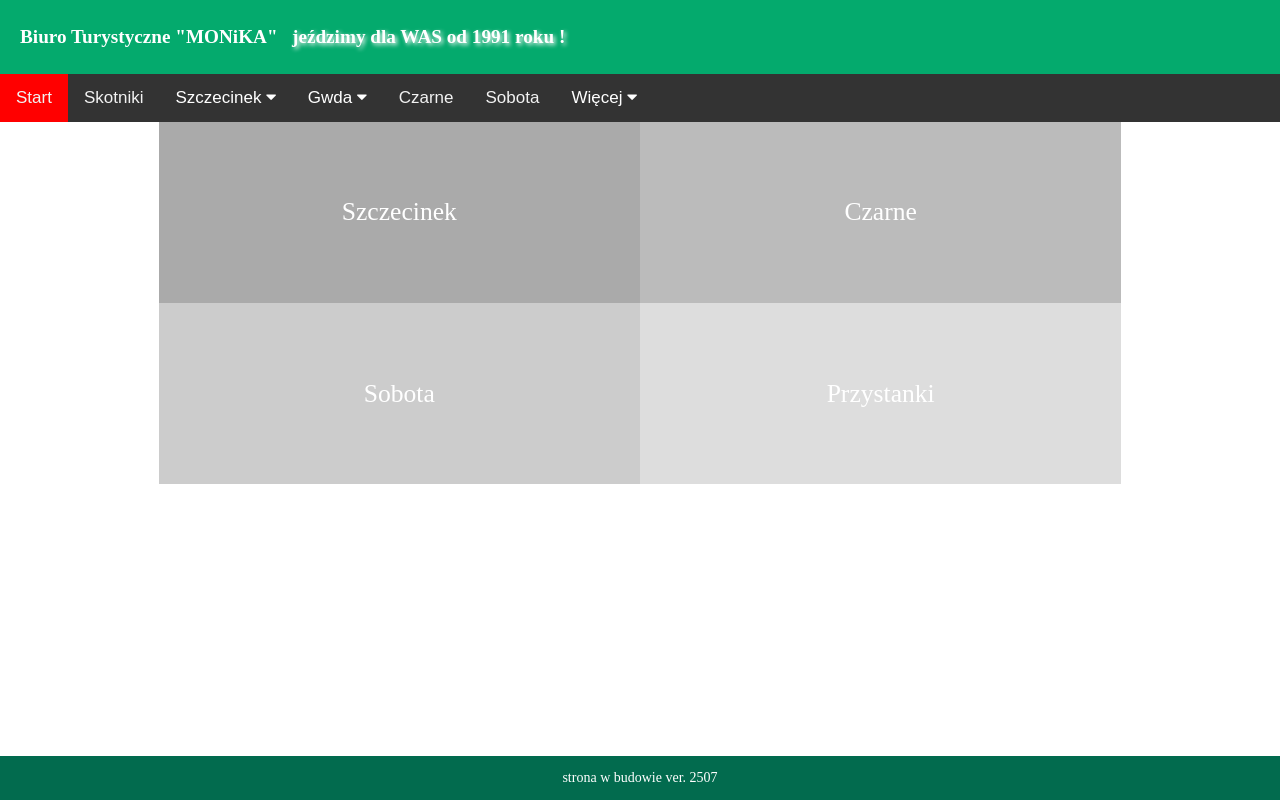
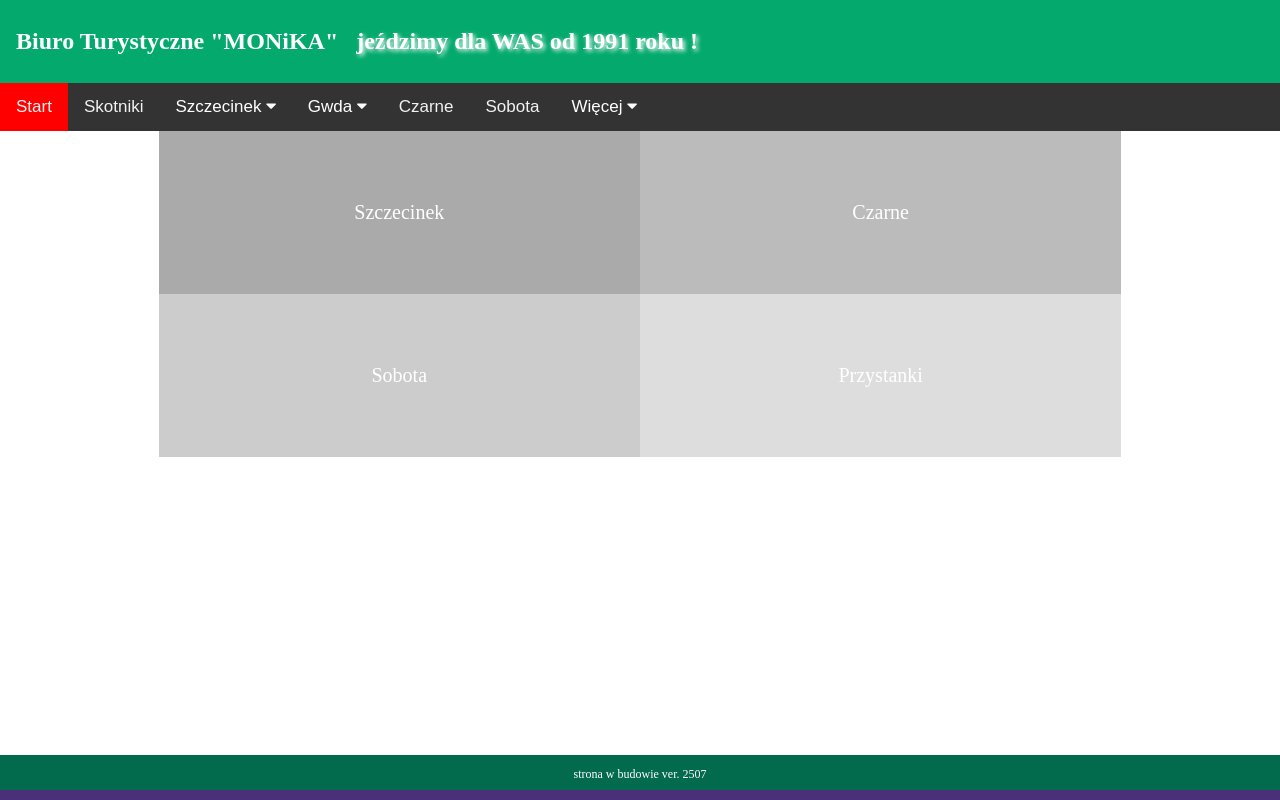
Before and after one commit to skarp4098/mysite, a Django app: page / in a window 1280 px wide. Run offline with Django 4.2, Linux system fonts and the light colour scheme; some web fonts are replaced.

Commit message:
from_pycharm2507

```diff
--- a/jazda/templates/jazda/index.html
+++ b/jazda/templates/jazda/index.html
@@ -13,22 +13,22 @@
 
      <div class="row">
           <div class="columnindex" style="background-color:#aaa;">
-           <p style="text-align: center; font-size: 2vw;"> <a style="color: white;" href="/jazda/szczecinek">Szczecinek</a> </p>
+           <p style="text-align: center; font-size: 20px;"> <a style="color: white;" href="/jazda/szczecinek">Szczecinek</a> </p>
           </div>
 
           <div class="columnindex" style="background-color:#bbb;">
-            <p style="text-align: center; font-size: 2vw;"> <a style="color: white;" href="/jazda/czarne">Czarne</a> </p>
+            <p style="text-align: center; font-size: 20px;"> <a style="color: white;" href="/jazda/czarne">Czarne</a> </p>
           </div>
      </div>
 
     <div class="row">
 
           <div class="columnindex" style="background-color:#ccc;">
-            <p style="text-align: center; font-size: 2vw;"> <a style="color: white;" href="/jazda/soboty">Sobota</a> </p>
+            <p style="text-align: center; font-size: 20px;"> <a style="color: white;" href="/jazda/soboty">Sobota</a> </p>
           </div>
 
           <div class="columnindex" style="background-color:#ddd;">
-            <p style="text-align: center; font-size: 2vw;"> <a style="color: white;" href="/jazda/przystanki">Przystanki</a> </p>
+            <p style="text-align: center; font-size: 20px;"> <a style="color: white;" href="/jazda/przystanki">Przystanki</a> </p>
           </div>
 
     </div>
--- a/jazda/templates/jazda/szczecinek.html
+++ b/jazda/templates/jazda/szczecinek.html
@@ -81,7 +81,7 @@
             {% endfor%}
 
                 <tr>
-                    <th colspan="{{ value_r.etykiety_godzin|length|add:2 }}" style="text-align: left; font-size: 14px;
+                    <th colspan="{{ value_r.etykiety_godzin|length|add:2 }}" style="text-align: left; height: 20px;
                      background-color: #4a3079">
                             <sup>S</sup> - kursuje tylko w sobotę
                     </th>
--- a/mysite/static/firma.css
+++ b/mysite/static/firma.css
@@ -21,10 +21,9 @@ div.columnindex:hover{
 /* Style the header */
 .header_main {
   background-color: #04aa6d;
-  padding: 10px 20px;
+  padding: 8px 16px;
   /*padding-left: 10px;*/
   width: 100%;
-  font-size: 1vw;
 
 }
 
@@ -164,7 +163,6 @@ div.columnindex:hover{
 
 /* soboty.html*/
 
-
 .row {
   margin-left:-5px;
   margin-right:-5px;
@@ -240,12 +238,15 @@ width:50%;
 /* Style the footer */
 .footer_main {
    position: fixed;
+   left: 0;
    bottom: 0;
    width: 100%;
-   font-size: 14px;
+   font-size: 12px;
    background-color: #026b4e;
    color: white;
    text-align: center;
+   height: 45px;
+   border-bottom: 10px solid #4a3079;
 
 
 }
@@ -378,6 +379,7 @@ table {
 td, th {
   border: 1px solid #ddd;
   padding: 8px;
+  font-size: 14px;
 }
 
 th {
```
